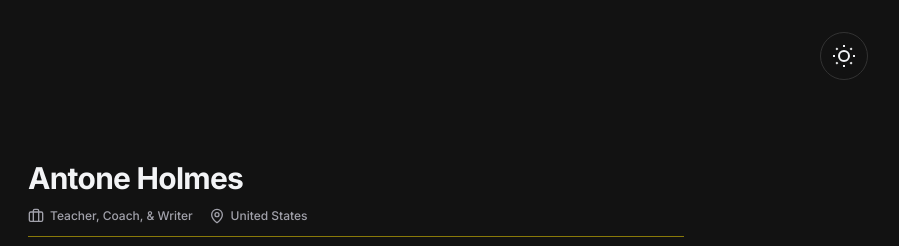
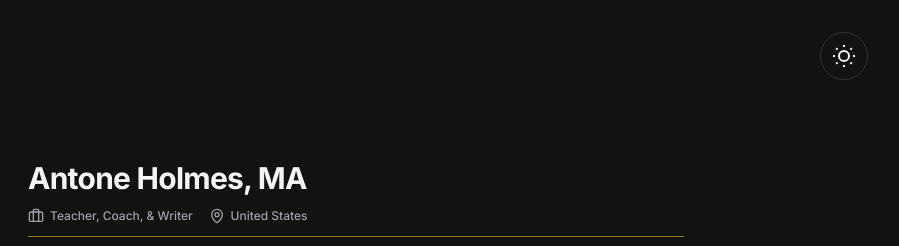
Before and after one commit to hjs-ah/AH-FE-2.0, a website: page index.html in a window 1280 px wide. Shown: the top 246 px of the page, 380-1279 px from the left. Drawn offline with Linux system fonts and the light colour scheme; no server answers.

Commit message:
Updating Name

```diff
--- a/index.html
+++ b/index.html
@@ -38,7 +38,7 @@
                 <img src="https://hjs-ah.github.io/AH-FE-2.0/ProHeadshot_web-copy.jpg" alt="Antone Holmes, MA" class="profile-image">
             </div>
             <div class="profile-content">
-                <h1 class="profile-name">Antone Holmes</h1>
+                <h1 class="profile-name">Antone Holmes, MA</h1>
                 <div class="profile-meta-row">
                     <div class="meta-item">
                         <svg width="16" height="16" viewBox="0 0 24 24" fill="none" stroke="currentColor" stroke-width="2">
```
